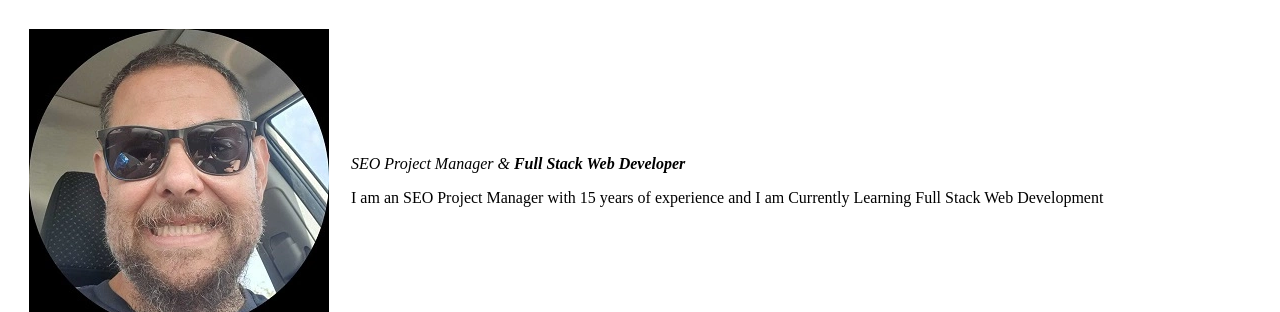
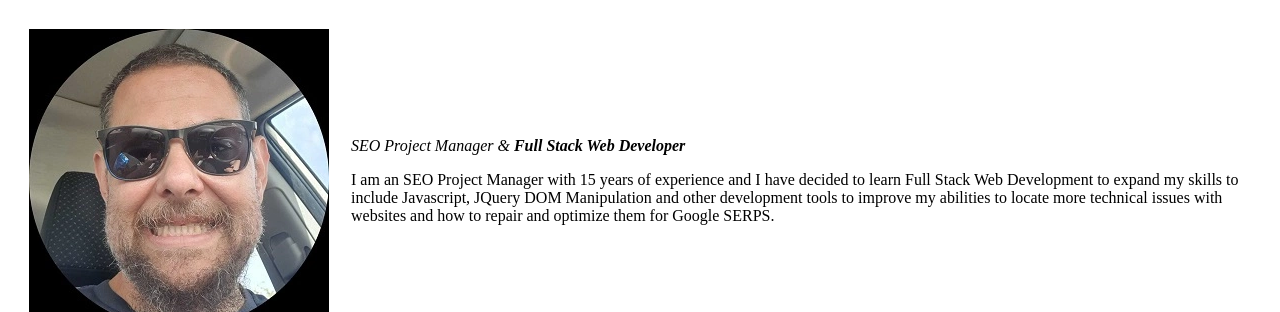
Before and after one commit to SEOwebdevservices/cv, a plain HTML site: page index.html in a window 1280 px wide. Shown: the top 312 px of the page. Drawn offline with Linux system fonts and the light colour scheme.

Commit message:
Update index.html

```diff
--- a/index.html
+++ b/index.html
@@ -16,7 +16,8 @@
         <p>
           <em>SEO Project Manager & <strong>Full Stack Web Developer</strong></em>
         </p>
-        <p>I am an SEO Project Manager with 15 years of experience and I am Currently Learning Full Stack Web Development</p>
+        <p>I am an SEO Project Manager with 15 years of experience and I have decided to learn Full Stack Web Development to expand my skills to include Javascript, JQuery DOM Manipulation and other development tools to improve my abilities to locate more technical issues with websites and how to repair and optimize them for Google SERPS.   </p>
+
       </td>
     </tr>
   </table>
```
